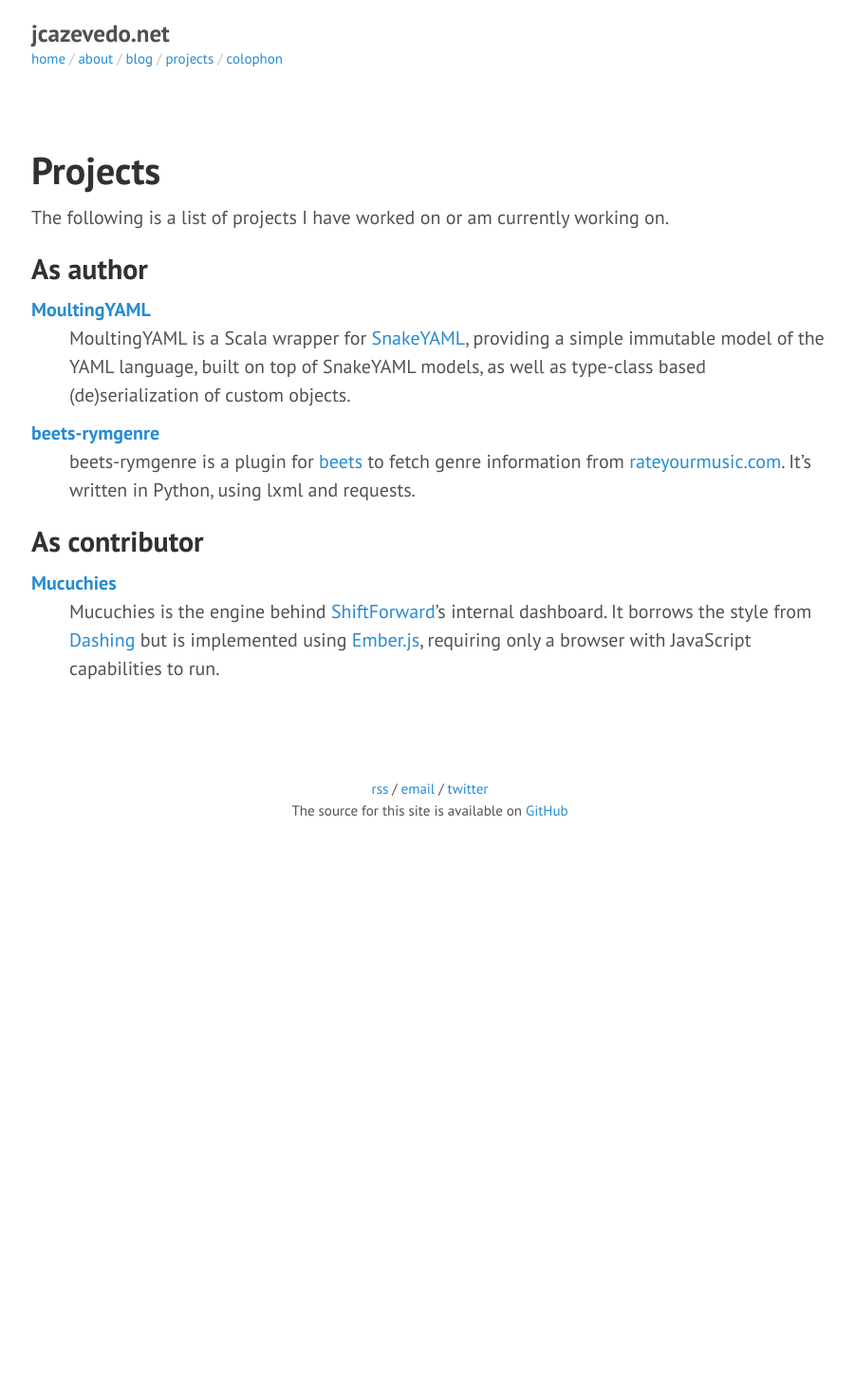
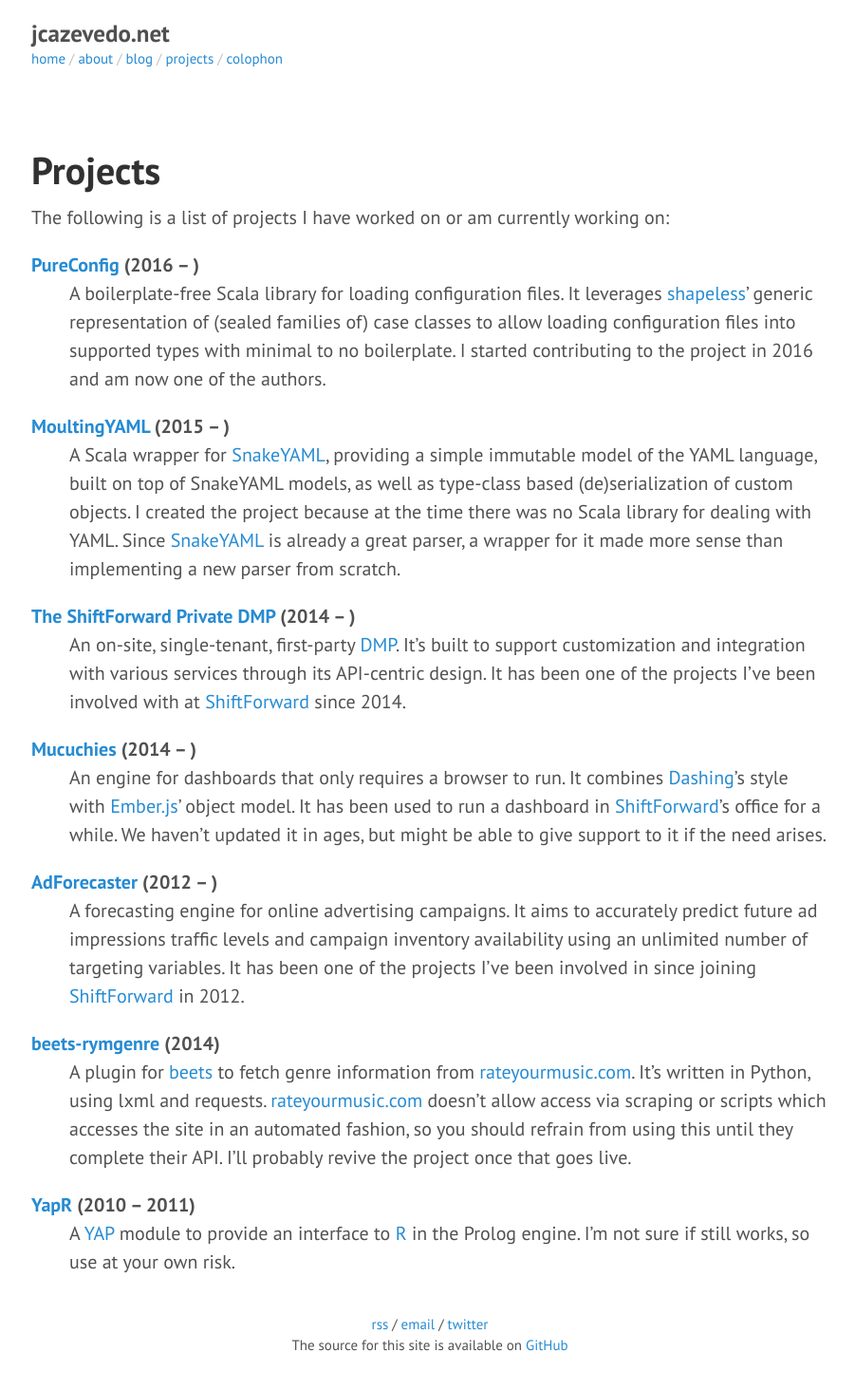
Before and after one commit to jcazevedo/jcazevedo.net, a Jekyll site: the page built from projects.md, in a window 1280 px wide. Shown: the whole page at 95% size, without its empty margins (187-1088 px from the left). Built offline with Jekyll 4.4.1, drawn with Linux system fonts in a browser that asks for light colours; before the commit the page ends 900 px from its top, so only the background shows below that.

Commit message:
Update projects page

```diff
--- a/projects.md
+++ b/projects.md
@@ -5,36 +5,77 @@
 
 # Projects
 
-The following is a list of projects I have worked on or am currently working on.
+The following is a list of projects I have worked on or am currently working on:
 
-## As author
+[PureConfig](https://github.com/pureconfig/pureconfig) (2016 -- )
 
-[MoultingYAML][moultingyaml]
-: MoultingYAML is a Scala wrapper for
-[SnakeYAML][snakeyaml], providing a simple immutable model of the YAML language,
-built on top of SnakeYAML models, as well as type-class based (de)serialization
-of custom objects.
+: A boilerplate-free Scala library for loading configuration files. It
+leverages [shapeless][shapeless]' generic representation of (sealed families of)
+case classes to allow loading configuration files into supported types with
+minimal to no boilerplate. I started contributing to the project in 2016 and am
+now one of the authors.
 
-[beets-rymgenre][beets-rymgenre]
-: beets-rymgenre is a plugin for [beets][beets] to fetch genre information from
-[rateyourmusic.com][rym]. It's written in Python, using lxml and requests.
+[MoultingYAML](https://github.com/jcazevedo/moultingyaml) (2015 -- )
 
-## As contributor
+: A Scala wrapper for [SnakeYAML][snakeyaml], providing a simple immutable model
+of the YAML language, built on top of SnakeYAML models, as well as type-class
+based (de)serialization of custom objects. I created the project because at the
+time there was no Scala library for dealing with YAML.
+Since [SnakeYAML][snakeyaml] is already a great parser, a wrapper for it made
+more sense than implementing a new parser from scratch.
 
-[Mucuchies][mucuchies]
-: Mucuchies is the engine behind [ShiftForward][sf]'s internal dashboard. It
-borrows the style from [Dashing][dashing] but is implemented using
-[Ember.js][emberjs], requiring only a browser with JavaScript capabilities to
-run.
+[The ShiftForward Private DMP](https://dmp.shiftforward.eu/) (2014 -- )
 
+: An on-site, single-tenant, first-party [DMP][dmp]. It's built to support
+customization and integration with various services through its API-centric
+design. It has been one of the projects I've been involved with
+at [ShiftForward][sf] since 2014.
+
+[Mucuchies](https://github.com/ShiftForward/mucuchies) (2014 -- )
+
+: An engine for dashboards that only requires a browser to run. It
+combines [Dashing][dashing]'s style with [Ember.js][emberjs]' object model. It
+has been used to run a dashboard in [ShiftForward][sf]'s office for a while. We
+haven't updated it in ages, but might be able to give support to it if the need
+arises.
+
+[AdForecaster](https://www.adforecaster.com/) (2012 -- )
+
+: A forecasting engine for online advertising campaigns. It aims to accurately
+predict future ad impressions traffic levels and campaign inventory availability
+using an unlimited number of targeting variables. It has been one of the
+projects I've been involved in since joining [ShiftForward][sf] in 2012.
+
+[beets-rymgenre](https://github.com/jcazevedo/beets-rymgenre) (2014)
+
+: A plugin for [beets][beets] to fetch genre information
+from [rateyourmusic.com][rym]. It’s written in Python, using lxml and
+requests. [rateyourmusic.com][rym] doesn't allow access via scraping or scripts
+which accesses the site in an automated fashion, so you should refrain from
+using this until they complete their API. I'll probably revive the project once
+that goes live.
+
+[YapR](https://github.com/jcazevedo/YapR) (2010 -- 2011)
+
+: A [YAP][yap] module to provide an interface to [R][r] in the Prolog engine.
+I'm not sure if still works, so use at your own risk.
+
+[adforecaster]: http://www.adforecaster.com/
+[adstax]: http://dmp.shiftforward.eu/
 [beets-rymgenre]: http://github.com/jcazevedo/beets-rymgenre
 [beets]: http://beets.radbox.org/
 [dashing]: http://dashing.io/
+[dmp]: http://en.wikipedia.org/wiki/Personalized_marketing#DMP
 [emberjs]: http://emberjs.com/
 [lxml]: http://lxml.de/
-[moultingyaml]: https://github.com/jcazevedo/moultingyaml
+[moultingyaml]: http://github.com/jcazevedo/moultingyaml
 [mucuchies]: http://github.com/ShiftForward/mucuchies
+[pureconfig]: http://github.com/melrief/pureconfig
+[r]: http://www.r-project.org/
 [requests]: http://docs.python-requests.org/
 [rym]: http://rateyourmusic.com/
 [sf]: http://www.shiftforward.eu/
+[shapeless]: http://github.com/milessabin/shapeless
 [snakeyaml]: https://bitbucket.org/asomov/snakeyaml
+[yap]: http://www.dcc.fc.up.pt/~vsc/Yap/
+[yapr]: http://github.com/jcazevedo/YapR
```
